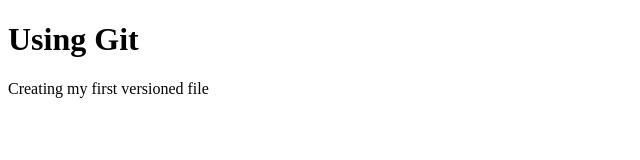
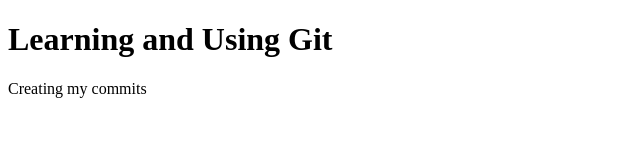
Before and after one commit to alpu84/nodeyqr, a plain HTML site: page index.html in a window 1280 px wide. Shown: the whole page, without its empty margins (0-640 px from the left). Drawn offline with Linux system fonts and the light colour scheme.

Commit message:
Updated index.html content

```diff
--- a/index.html
+++ b/index.html
@@ -5,7 +5,7 @@
 
     </head>
     <body>
-        <h1>Using Git</h1>
-        <p>Creating my first versioned file</p>
+        <h1>Learning and Using Git</h1>
+        <p>Creating my commits </p>
     </body>
 </html>
```
